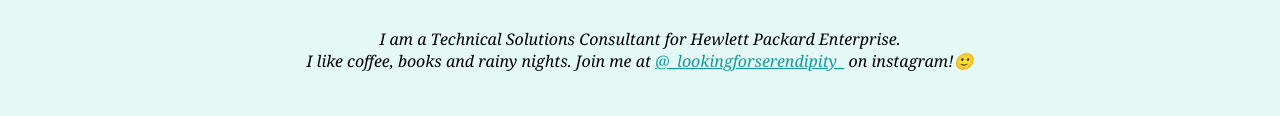
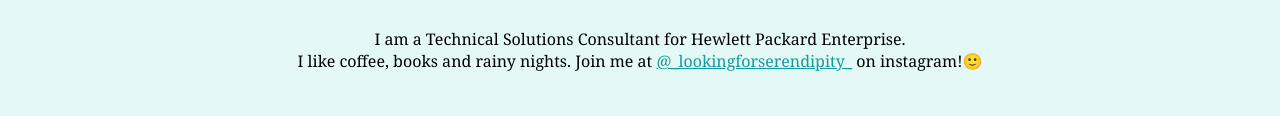
Before and after one commit to nachammainagappan/cv, a plain HTML site: page index.html in a window 1280 px wide. Shown: the part 791-907 px from the top of the page. Drawn offline with Linux system fonts and the light colour scheme; a web font is replaced by a local one.

Commit message:
Update index.html

```diff
--- a/index.html
+++ b/index.html
@@ -35,8 +35,8 @@
       <img src="images/circle-cropped.png" height="200" width="200" alt="Nachammai profile picture">
     </div>
     <p>
-      <em>I am a Technical Solutions Consultant for Hewlett Packard Enterprise.<br>
-        I like coffee, books and rainy nights. Join me at <a href="https://www.instagram.com/_lookingforserendipity_">@_lookingforserendipity_</a> on instagram!🙂</em>
+      I am a Technical Solutions Consultant for Hewlett Packard Enterprise.<br>
+      I like coffee, books and rainy nights. Join me at <a href="https://www.instagram.com/_lookingforserendipity_">@_lookingforserendipity_</a> on instagram!🙂
     </p>
     <br>
     <hr>
```
